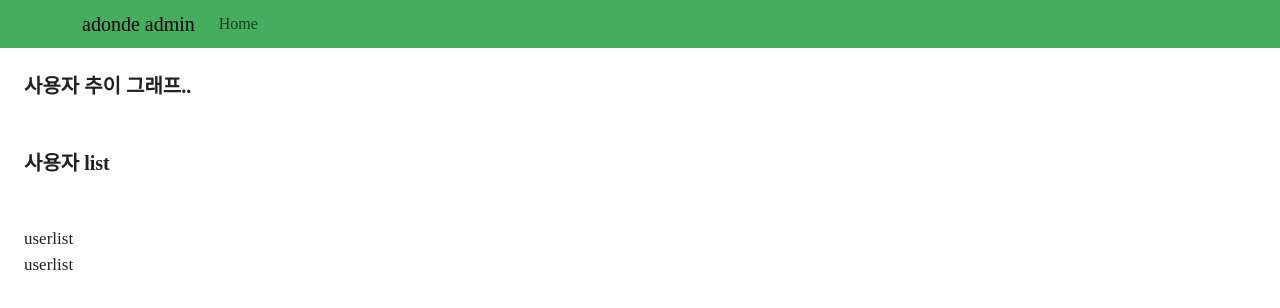
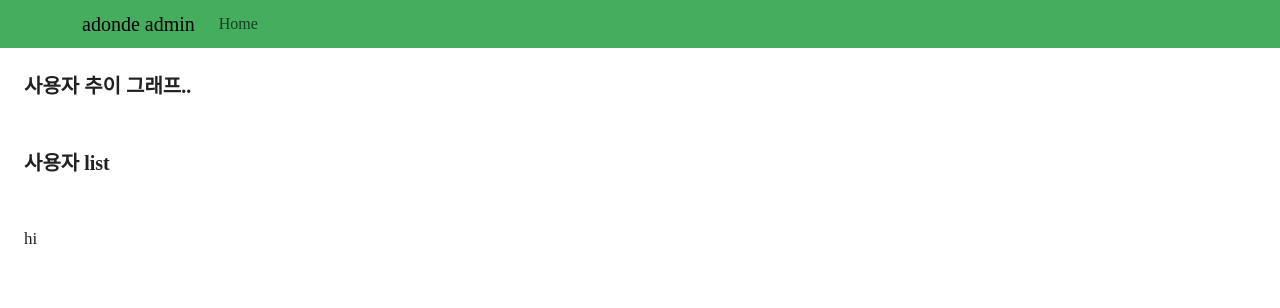
Before and after one commit to adonde-app/adonde-admin, a React (Create React App) app: page / in a window 1280 px wide. Shown: the top 308 px of the page. Built offline with nearby package versions, Linux system fonts and the light colour scheme.

Commit message:
Feat : userlist

```diff
--- a/src/components/home/UserList.tsx
+++ b/src/components/home/UserList.tsx
@@ -1,19 +1,18 @@
-import styled from '@emotion/styled'
 import Flex from '@shared/Flex'
 import Text from '@shared/Text'
+import styled from '@emotion/styled'
 
 function UserList() {
   return (
     <Container>
-      <Flex direction="column">
-        <Text>userlist</Text>
-        <Text>userlist</Text>
+      <Flex>
+        <Text>hi</Text>
       </Flex>
     </Container>
   )
 }
-export default UserList
 
 const Container = styled.div`
   padding: 24px;
 `
+export default UserList
--- a/src/pages/Home.tsx
+++ b/src/pages/Home.tsx
@@ -1,5 +1,4 @@
 import { css } from '@emotion/react'
-import Text from '@/components/shared/Text'
 import Top from '@/components/shared/Top'
 import UserList from '@/components/home/UserList'
 
```
